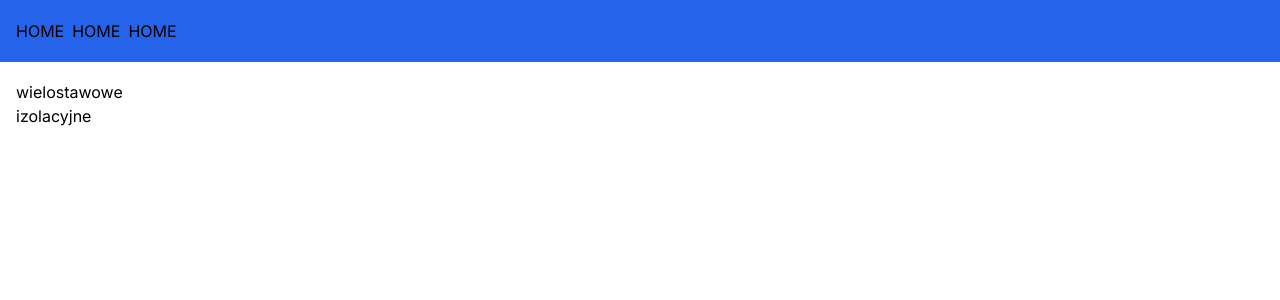
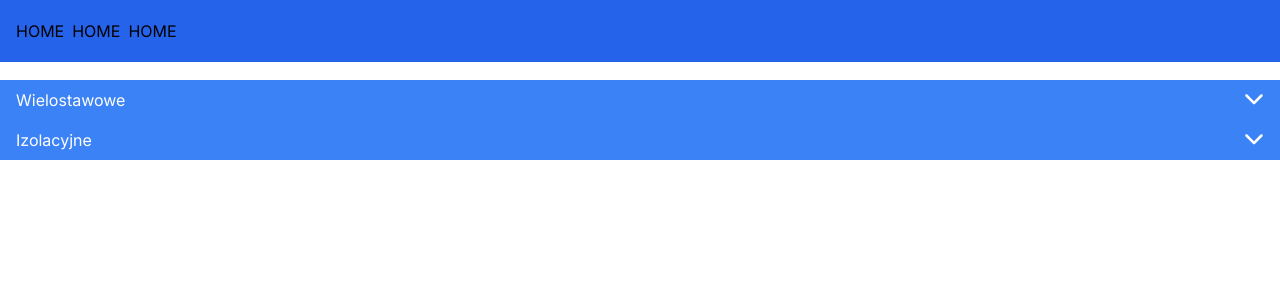
Before and after one commit to Noxein/Gym-Methods, a Next.js app: page /home/add-exercise in a window 1280 px wide. Shown: the top 300 px of the page. Built offline with nearby package versions, Linux system fonts and the light colour scheme.

Commit message:
added styles and fixed logic for expandable list

```diff
--- a/app/(pages)/home/layout.tsx
+++ b/app/(pages)/home/layout.tsx
@@ -5,6 +5,9 @@ export default function HomeLayout({children}:{children:React.ReactNode}){
         <div>
             <Nav />
             <div className="mt-20">{children}</div>
+            <div className="hidden pl-4 bg-blue-700"></div>
+            <div className="hidden pl-8"></div>
+            <div className="hidden pl-12"></div>
         </div>
     )
 }
--- a/app/(pages)/home/page.tsx
+++ b/app/(pages)/home/page.tsx
@@ -3,7 +3,7 @@ import { NavButton } from "@/app/components/home/NavButton";
 export default function Home(){
     return(
         <div className="flex flex-col items-center w-screen">
-            <NavButton text="Dodaj ćwiczenie" href="/add-exercise"/>
+            <NavButton text="Dodaj ćwiczenie" href="/home/add-exercise"/>
         </div>
     )
 }
--- a/app/components/add-exercise/ExerciseListMapped.tsx
+++ b/app/components/add-exercise/ExerciseListMapped.tsx
@@ -5,60 +5,87 @@ import Link from 'next/link'
 
 export const ExerciseListMapped = () => {
   return (
-    <div className='flex flex-col'>
+    <div className='flex flex-col mt-10'>
         <ListExercises item={exerciseList} currentLevel={0}/>
     </div>
   )
 }
 
 const ListExercises = ({item,objectName,currentLevel=0}:{item:any, objectName?:string,currentLevel:number}) => {
-    const[showChildren,setShowChildren] = useState(false)
-    useEffect(()=>{
-        if(!objectName) setShowChildren(true)
-    },[])
+    const[showChildren,setShowChildren] = useState(currentLevel===0)
+    console.log(currentLevel,showChildren)
+    const mLeft = `pl-${currentLevel*4}`
+    const bgColor = `bg-blue-${currentLevel+4}00`
 
-    let mLeft
-    if(currentLevel==0) mLeft = 'pl-0'
-    if(currentLevel==1) mLeft = 'pl-4'
-    if(currentLevel==2) mLeft = 'pl-8'
-    if(currentLevel==3) mLeft = 'pl-12'
+    if(Array.isArray(item)){
+        return (<div className='flex flex-col'>
+            <ExpandBtn text={objectName} isExpanded={showChildren}
+                onClick={()=>setShowChildren(!showChildren)}
+                className={`text-left ${mLeft} ${bgColor} text-white flex justify-between pr-4 py-2`}/>
+
+        {showChildren && <div className='flex flex-col gap-[2px]'>
+                {item.map((x,index)=>(
+                    <>
+                        <LinkToExercise text={x} mLeft={`pl-${(currentLevel+1)*4}`} bgColor={`bg-blue-${currentLevel+4+1}00`} key={x}/>
+                    </>
+                    ))}
+            </div>}
+        </div>)
+
+    }
 
     if(typeof item === 'object'){
-        return (<>
-        <button onClick={()=>setShowChildren(!showChildren)} className={`text-left ${mLeft}`}>
-            {objectName}
-        </button>
 
-            {Object.keys(item).map((key,index)=>(
-                showChildren && <ListExercises item={item[key]} objectName={Object.keys(item)[index]}  currentLevel={currentLevel+1}/>
+        return (<div className='flex flex-col'>
+
+            <ExpandBtn text={objectName||''} isExpanded={showChildren}
+                onClick={()=>setShowChildren(!showChildren)}
+                className={`text-left ${mLeft} ${bgColor} text-white flex justify-between pr-4 py-2`}/>
+
+
+            {showChildren && Object.keys(item).map((key,index)=>(
+                 <ListExercises item={item[key]} objectName={Object.keys(item)[index]} key={key} currentLevel={currentLevel+1}/>
             ))}
 
-            </>)
+
+            </div>)
     }
-    if(Array.isArray(item)){
-        return (<>
-        <button onClick={()=>setShowChildren(!showChildren)} className={`${mLeft}`}>
-            {objectName}
-        </button>
-            {item.map(x=>(
-                <div>
-                    {objectName}
-                     <ListExercises item={x} currentLevel={currentLevel+1}/>
-                </div>
-                ))}
-            </>)
-
-    }
-    if(typeof item === 'string'){
-        return <LinkToExercise text={item} mLeft={mLeft!}/>
-    }
-    return null
 }
 
-const LinkToExercise = ({text,mLeft}:{text: string,mLeft:string}) => {
+const LinkToExercise = ({text,mLeft,bgColor}:{text: string,mLeft:string,bgColor:string}) => {
     return(
-        <Link href={`/home/add-exercise/${text.trim()}`} className={`text-left ${mLeft}`}>
+        <Link href={`/home/add-exercise/${text.trim()}`} className={`text-left text-white ${mLeft} ${bgColor} py-1`}>
             {text}
         </Link>
 )
 }
+
+type ExpandBtn = {
+    text?:string,
+    isExpanded:boolean
+} & React.DetailedHTMLProps<React.ButtonHTMLAttributes<HTMLButtonElement>, HTMLButtonElement>
+
+const ExpandBtn = ({text,isExpanded,...rest}:ExpandBtn) => {
+
+    return (
+        text && <button className='flex justify-between px-4' {...rest}>
+            <span>{text}</span>
+
+            <ExpandIcon expanded={isExpanded}/>
+
+        </button>
+    )
+}
+
+const ExpandIcon = ({expanded}:{expanded: boolean}) => {
+    const fill = '#fff'
+    return(
+        expanded?
+        <svg xmlns="http://www.w3.org/2000/svg" viewBox="0 0 320 512" width={20} height={20} fill={fill}>
+            <path d="M310.6 233.4c12.5 12.5 12.5 32.8 0 45.3l-192 192c-12.5 12.5-32.8 12.5-45.3 0s-12.5-32.8 0-45.3L242.7 256 73.4 86.6c-12.5-12.5-12.5-32.8 0-45.3s32.8-12.5 45.3 0l192 192z"/>
+        </svg>:
+        <svg xmlns="http://www.w3.org/2000/svg" viewBox="0 0 512 512" width={20} height={20} fill={fill}>
+            <path d="M233.4 406.6c12.5 12.5 32.8 12.5 45.3 0l192-192c12.5-12.5 12.5-32.8 0-45.3s-32.8-12.5-45.3 0L256 338.7 86.6 169.4c-12.5-12.5-32.8-12.5-45.3 0s-12.5 32.8 0 45.3l192 192z"/>
+        </svg>
+    )
+}
--- a/app/lib/exercise-list.ts
+++ b/app/lib/exercise-list.ts
@@ -1,6 +1,6 @@
 export const exerciseList = {
-    wielostawowe:{
-        gora:[
+    Wielostawowe:{
+        Gora:[
             "Wyciskanie sztangi na ławce poziomej",
             "Wyciskanie sztangi na ławce skośnej",
             "Wyciskanie sztangi na ławce skośnej(ujemny)",
@@ -23,7 +23,7 @@ export const exerciseList = {
             "Face pulle",
 
         ],
-        doł:[
+        Doł:[
             "Martwy ciąg klasyczny",
             "Martwy ciąg sumo",
             "Martwy ciąg na prostych nogach",
@@ -43,21 +43,21 @@ export const exerciseList = {
 
         ]
     },
-    izolacyjne:{
+    Izolacyjne:{
 
-        ramiona:[
+        Ramiona:[
             "Wznosy bokiem",
             "Wyciskanie nad głowę na maszynie",
             "Wznosy bokiem w opadzie"
         ],
 
-        przedramiona:[
+        Przedramiona:[
             " 'Skręcanie' ciężaru na lince",
             "Zginanie nadgarstków z obciążeniem",
             "Zginanie nadgarstków z obciążeniem tyłem"
         ],
 
-        biceps:[
+        Biceps:[
             "Uginanie ramion ze sztangą",
             "Uginanie ramion z hantlami",
             "Ściąganie wyciągu dolnego",
@@ -66,7 +66,7 @@ export const exerciseList = {
             "Uginanie ramion z hantlami młotkowo"
         ],
 
-        triceps:[
+        Triceps:[
             "Ściąganie wyciągu warkoczem przodem",
             "Ściąganie wyciągu uchwytem prostym przodem",
             "Ściąganie wyciągu warkoczem zza głowy",
@@ -76,29 +76,29 @@ export const exerciseList = {
             "Wyciskanie hantla nad głowę",
             ],
 
-        klata:[
+        Klata:[
             "Rozpiętki hantlami",
             "Maszyna 'Smigolowska' na klatkę",
             "Wyciskanie stojąc na maszynie",
             "Rozpiętki na wyciągu",
             ],
 
-        plecy:[
+        Plecy:[
             "Maszyna 'Smigolowska' na plecy",
             "Wiosłowanie na maszynie oburącz siedząc",
             "Wiosłowanie na maszynie jednorącz siedząc",
             ],
 
-        dwugłowe:[
+        Dwugłowe:[
             "Hamstring curl",
             "Uginanie nóg leżąc na maszynie"
             ],
 
-        czworogłowe:[
+        Czworogłowe:[
             "Prostowanie nóg na maszynie",
             ],
 
-        brzuch:[
+        Brzuch:[
             "Allahy",
             "Leg Raises",
             "Brzuszki",
@@ -107,12 +107,12 @@ export const exerciseList = {
             "Maszyna na prosty brzucha",
             ],
 
-        posladki:[
+        Posladki:[
             "Hip thrusty",
             "Wymachy nóg do tyłu na wyciągu",
             ],
 
-        lydki:[
+        Lydki:[
             "Wspięcia na palce na maszynie",
             "Wspięcia na palce na Smithie",
             "Wspięcia na palce z obciążeniem stojąc",
```
